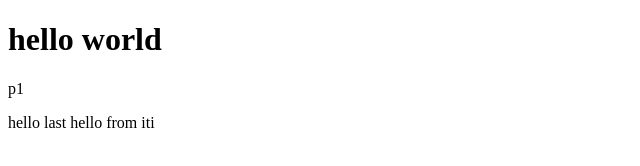
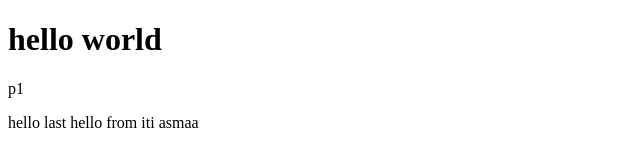
Before and after one commit to omarkhaled-19/iti_pluralsight_Omar_Khaled, a plain HTML site: page index.html in a window 1280 px wide. Shown: the full height of the page, 0-640 px from the left. Drawn offline with Linux system fonts and the light colour scheme.

Commit message:
updating index2

```diff
--- a/index.html
+++ b/index.html
@@ -12,5 +12,7 @@
     hello last
 
     hello from iti
+
+    asmaa
 </body>
 </html>
```
